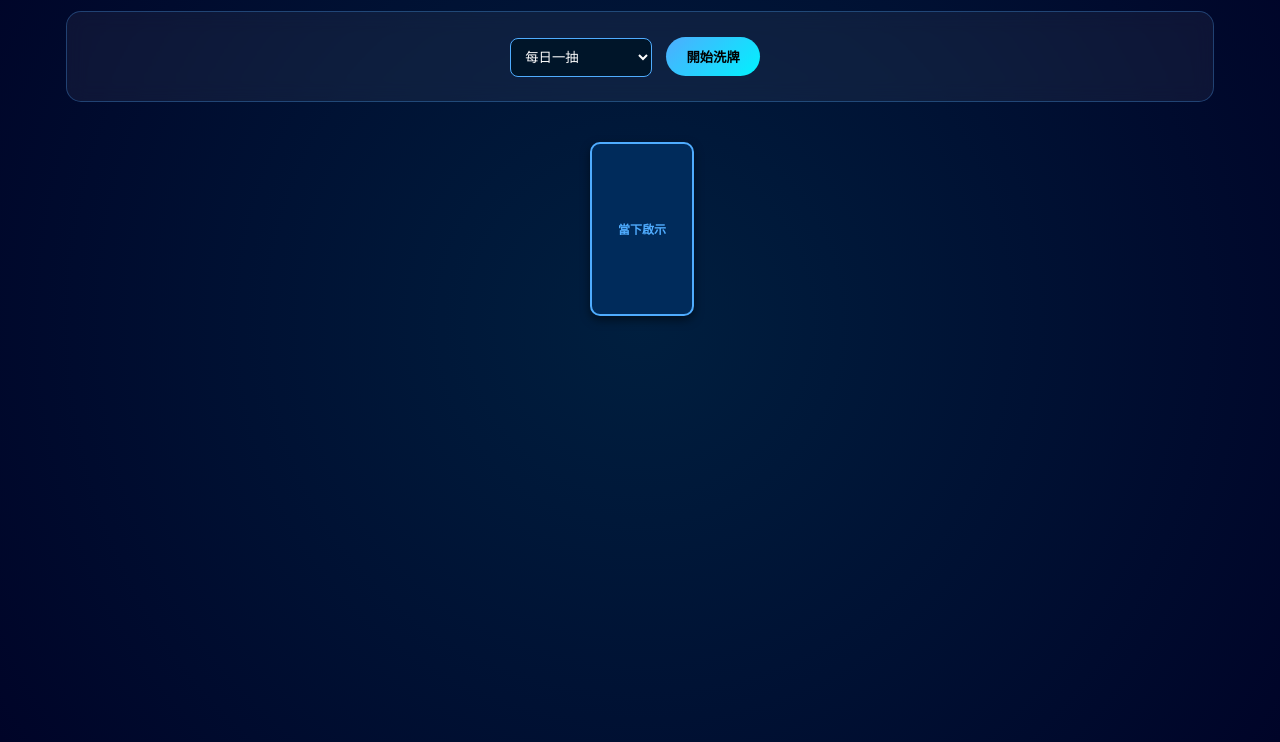
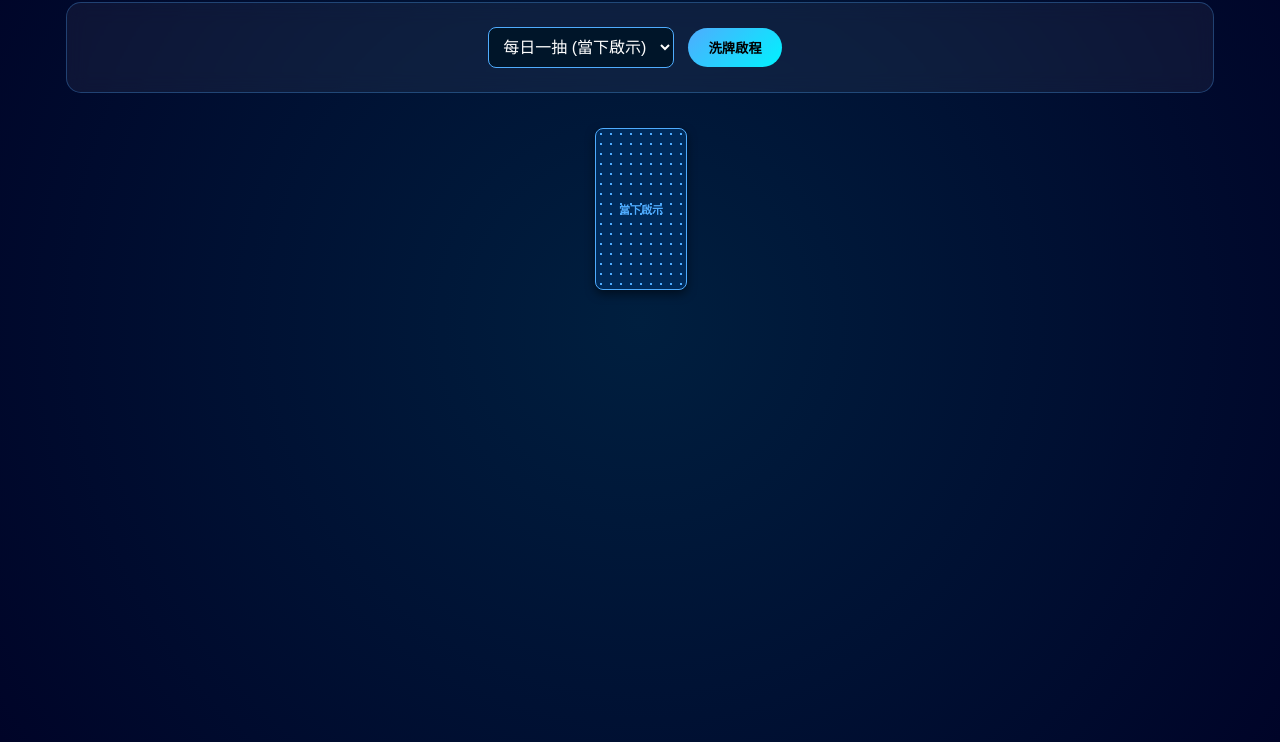
Before and after one commit to hsinwen555/Tarot-, a plain HTML site: page index.html in a window 1280 px wide. Shown: the part 98-840 px from the top of the page. Drawn offline with nearby package versions, Linux system fonts and the light colour scheme.

Commit message:
Update title and improve card layout in index.html

```diff
--- a/index.html
+++ b/index.html
@@ -3,7 +3,7 @@
 <head>
     <meta charset="UTF-8">
     <meta name="viewport" content="width=device-width, initial-scale=1.0">
-    <title>星空靈感塔羅 - hsinwen555 專屬版</title>
+    <title>星空靈感塔羅 - 78張全組</title>
     <script src="https://cdnjs.cloudflare.com/ajax/libs/html2canvas/1.4.1/html2canvas.min.js"></script>
     <style>
         :root {
@@ -15,23 +15,30 @@
             color: #fff; font-family: 'Segoe UI', "Microsoft JhengHei", sans-serif;
             text-align: center; padding: 20px; margin: 0; min-height: 100vh;
         }
+        h1 { font-size: 1.8em; color: var(--main); text-shadow: 0 0 10px rgba(79,172,254,0.5); }
         .menu {
-            margin: 20px auto; background: rgba(255,255,255,0.05);
+            margin: 15px auto; background: rgba(255,255,255,0.05);
             padding: 15px; border-radius: 15px; backdrop-filter: blur(10px);
             border: 1px solid rgba(79,172,254,0.3); max-width: 90%;
         }
-        select { padding: 10px; border-radius: 8px; background: #001529; color: white; border: 1px solid var(--main); }
-        .board { display: flex; flex-wrap: wrap; justify-content: center; gap: 15px; perspective: 1000px; padding: 20px 0; }
-        .card-slot { width: 100px; height: 170px; position: relative; cursor: pointer; }
+        select { padding: 10px; border-radius: 8px; background: #001529; color: white; border: 1px solid var(--main); font-size: 16px; }
+        .board { display: flex; flex-wrap: wrap; justify-content: center; gap: 12px; perspective: 1000px; padding: 20px 0; }
+        .card-slot { width: 90px; height: 160px; position: relative; cursor: pointer; }
         .inner { position: relative; width: 100%; height: 100%; transition: transform 0.8s; transform-style: preserve-3d; }
         .card-slot.flipped .inner { transform: rotateY(180deg); }
-        .front, .back { position: absolute; width: 100%; height: 100%; backface-visibility: hidden; border-radius: 10px; overflow: hidden; box-shadow: 0 4px 10px rgba(0,0,0,0.5); }
-        .back { background: var(--card); border: 2px solid var(--main); display: flex; align-items: center; justify-content: center; font-size: 12px; font-weight: bold; color: var(--main); }
-        .front { background: #fff; transform: rotateY(180deg); border: 2px solid var(--gold); color: #000; display: flex; align-items: center; justify-content: center; font-weight: bold; }
-        .card-label { position: absolute; bottom: 0; left: 0; right: 0; background: rgba(0,0,0,0.8); color: var(--gold); font-size: 10px; padding: 3px; }
+        .front, .back { position: absolute; width: 100%; height: 100%; backface-visibility: hidden; border-radius: 8px; overflow: hidden; box-shadow: 0 4px 10px rgba(0,0,0,0.5); }
+        .back {
+            background: var(--card); border: 1px solid var(--main);
+            display: flex; align-items: center; justify-content: center;
+            font-size: 11px; text-align: center; color: var(--main); font-weight: bold;
+            background-image: radial-gradient(circle, #4facfe 1px, transparent 1px); background-size: 10px 10px;
+        }
+        .front { background: #fff; transform: rotateY(180deg); border: 2px solid var(--gold); color: #000; display: flex; align-items: center; justify-content: center; font-weight: bold; text-align: center; padding: 5px; box-sizing: border-box;}
+        .card-label { position: absolute; bottom: 0; left: 0; right: 0; background: rgba(0,0,0,0.8); color: var(--gold); font-size: 9px; padding: 2px; }
         .rev { transform: rotate(180deg); }
         #report { margin: 20px auto; text-align: left; max-width: 600px; background: rgba(0, 15, 35, 0.9); padding: 20px; border-radius: 20px; border: 1px solid var(--main); display: none; }
-        .reading-item { margin-bottom: 15px; border-left: 3px solid var(--main); padding-left: 10px; }
+        .reading-item { margin-bottom: 15px; border-left: 3px solid var(--main); padding-left: 12px; animation: fadeIn 0.5s; }
+        @keyframes fadeIn { from { opacity: 0; transform: translateY(10px); } to { opacity: 1; transform: translateY(0); } }
         button { background: linear-gradient(135deg, #4facfe 0%, #00f2fe 100%); color: #000; border: none; padding: 10px 20px; border-radius: 20px; font-weight: bold; margin: 10px; cursor: pointer; }
     </style>
 </head>
@@ -40,28 +47,38 @@
     <h1>🌌 星空靈感塔羅</h1>
     <div class="menu">
         <select id="spreadType" onchange="initBoard()">
-            <option value="1">每日一抽</option>
+            <option value="1">每日一抽 (當下啟示)</option>
             <option value="3">聖三角 (過/現/未)</option>
+            <option value="4">四要素 (身/心/靈/運)</option>
+            <option value="5">靈魂連結 (深層指引)</option>
         </select>
-        <button onclick="initBoard()">開始洗牌</button>
+        <button onclick="initBoard()">洗牌啟程</button>
     </div>
 
     <div id="capture-area">
         <div class="board" id="board"></div>
         <div id="report">
-            <h3 style="color:var(--main); border-bottom: 1px solid var(--main);">📜 星空解讀</h3>
+            <h3 style="color:var(--main); border-bottom: 1px solid var(--main); padding-bottom: 5px;">📜 星空解讀報告</h3>
             <div id="details"></div>
         </div>
     </div>
-    <button id="download-btn" style="display:none; background:#6272a4; color:#fff;" onclick="saveScreenshot()">📸 保存截圖</button>
+    <button id="download-btn" style="display:none; background:#6272a4; color:#fff;" onclick="saveScreenshot()">📸 保存星辰截圖</button>
 
     <script>
-        const majors = ["愚者", "魔術師", "女教皇", "皇后", "皇帝", "教皇", "戀人", "戰車", "力量", "隱士", "命運之輪", "正義", "倒吊人", "死神", "節制", "惡魔", "高塔", "星星", "月亮", "太陽", "審判", "世界"];
+        const major = ["愚者", "魔術師", "女教皇", "皇后", "皇帝", "教皇", "戀人", "戰車", "力量", "隱士", "命運之輪", "正義", "倒吊人", "死神", "節制", "惡魔", "高塔", "星星", "月亮", "太陽", "審判", "世界"];
         const suits = ["權杖", "聖杯", "寶劍", "錢幣"];
         const ranks = ["A", "2", "3", "4", "5", "6", "7", "8", "9", "10", "侍者", "騎士", "皇后", "國王"];
+
         let deck = [];
-        majors.forEach(n => deck.push({n, t:'Major'}));
-        suits.forEach(s => ranks.forEach(r => deck.push({n:s+r, t:'Minor'})));
+        major.forEach(n => deck.push({n, t: '大阿爾克那'}));
+        suits.forEach(s => ranks.forEach(r => deck.push({n: s + r, t: '小阿爾克那'})));
+
+        const spreads = {
+            "1": ["當下啟示"],
+            "3": ["過去 (根源)", "現在 (現狀)", "未來 (導向)"],
+            "4": ["物質 (身)", "情感 (心)", "思想 (靈)", "運勢 (外)"],
+            "5": ["核心", "挑戰", "潛意識", "近期過去", "最終發展"]
+        };
 
         function initBoard() {
             const type = document.getElementById('spreadType').value;
@@ -69,46 +86,58 @@
             board.innerHTML = '';
             document.getElementById('report').style.display = 'none';
             document.getElementById('details').innerHTML = '';
+            document.getElementById('download-btn').style.display = 'none';
+
             let shuffled = [...deck].sort(() => Math.random() - 0.5);
-            let posNames = type === "1" ? ["當下啟示"] : ["過去", "現在", "未來"];
 
-            posNames.forEach(pos => {
+            spreads[type].forEach(pos => {
                 const card = shuffled.pop();
-                const isRev = Math.random() > 0.3;
+                const isRev = Math.random() > 0.35;
                 const slot = document.createElement('div');
                 slot.className = 'card-slot';
                 slot.innerHTML = `
                     <div class="inner">
                         <div class="back">${pos}</div>
                         <div class="front">
-                            <div class="${isRev?'rev':''}">${card.n}</div>
-                            <div class="card-label">${card.n}${isRev?'(逆)':'(正)'}</div>
+                            <div class="${isRev ? 'rev' : ''}" style="font-size:14px; color:#002b5b;">${card.n}</div>
+                            <div class="card-label">${card.n} ${isRev ? '(逆)' : '(正)'}</div>
                         </div>
                     </div>`;
+
                 slot.onclick = () => {
                     if(!slot.classList.contains('flipped')) {
                         slot.classList.add('flipped');
                         document.getElementById('report').style.display = 'block';
                         document.getElementById('download-btn').style.display = 'inline-block';
-                        const color = isRev ? "var(--reversed)" : "var(--upright)";
-                        document.getElementById('details').innerHTML += `
-                            <div class="reading-item" style="border-left-color:${color}">
-                                <strong style="color:var(--gold)">【${pos}】${card.n} ${isRev?'逆位':'正位'}</strong><br>
-                                <span style="font-size:13px;">${isRev?'當前能量受阻，請靜心思考。':'能量正向流動，適合採取行動。'}</span>
-                            </div>`;
+                        addToReport(pos, card, isRev);
                     }
                 };
                 board.appendChild(slot);
             });
         }
 
+        function addToReport(pos, card, isRev) {
+            const details = document.getElementById('details');
+            const color = isRev ? "var(--reversed)" : "var(--upright)";
+            const advice = isRev ?
+                "能量目前處於停滯或內省階段，請放下外在爭奪，轉向內心尋找答案。" :
+                "能量正向且飽滿，這是適合展現行動力的時刻，相信你的直覺。";
+
+            details.innerHTML += `
+                <div class="reading-item" style="border-left-color:${color}">
+                    <strong style="color:var(--gold)">【${pos}】${card.n} (${isRev?'逆位':'正位'})</strong><br>
+                    <p style="font-size:14px; margin-top:5px; color:#ddd;">✦ ${card.t}：${advice}</p>
+                </div>`;
+        }
+
         async function saveScreenshot() {
-            const canvas = await html2canvas(document.getElementById('capture-area'), { useCORS: true, backgroundColor: '#000428' });
+            const canvas = await html2canvas(document.getElementById('capture-area'), { useCORS: true, backgroundColor: '#000428', scale: 2 });
             const link = document.createElement('a');
-            link.download = 'tarot.png';
+            link.download = 'tarot-reading.png';
             link.href = canvas.toDataURL();
             link.click();
         }
+
         initBoard();
     </script>
 </body>
```
